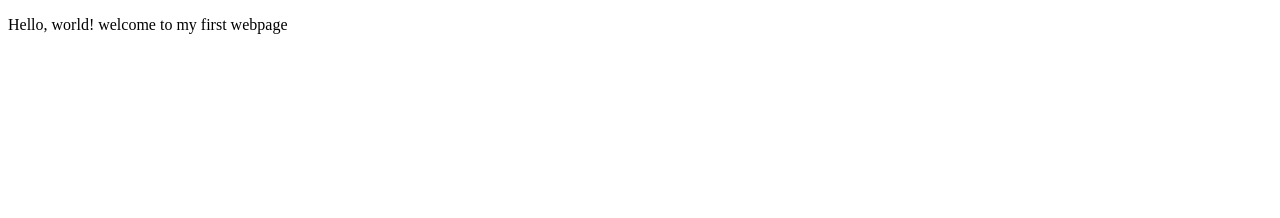
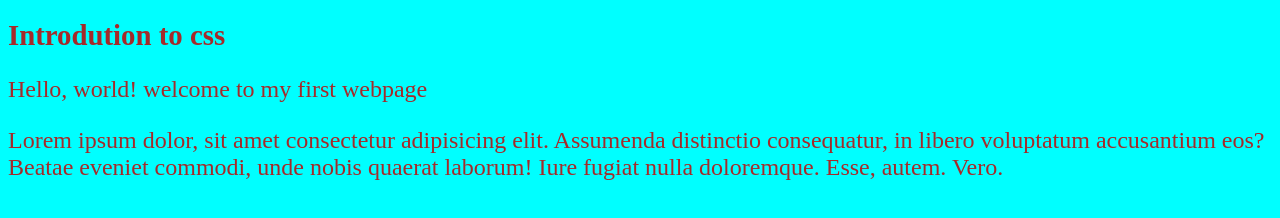
Before and after one commit to JacklineMM/hello-world, a plain HTML site: page my-first-website.html in a window 1280 px wide. Drawn offline with Linux system fonts and the light colour scheme.

Commit message:
css class addes

```diff
--- /dev/null
+++ b/css/styles.css
@@ -0,0 +1,15 @@
+h1 {
+    color: blue;
+    font-size: larger;
+
+}
+body {
+    color: brown;
+    font-style: initial;
+    font-size: x-large;
+    background-color: aqua;
+}
+
+.font-color-blue{
+    color: brown;
+}
--- a/my-first-website.html
+++ b/my-first-website.html
@@ -2,12 +2,15 @@
 <html lang="en">
 <head>
     <title>My first webpage!</title>
+    <link rel="stylesheet" href="./css/styles.css" text ="text/css">
     <meta charset="UTF-8">
     <meta http-equiv="X-UA-Compatible" content="IE=edge">
     <meta name="viewport" content="width=device-width, initial-scale=1.0">
     <title>Document</title>
 </head>
 <body>
+    <h1 class="font-color-blue">Introdution to css</h1>
   <p>Hello, world! welcome to my first webpage</p>
+  <p>Lorem ipsum dolor, sit amet consectetur adipisicing elit. Assumenda distinctio consequatur, in libero voluptatum accusantium eos? Beatae eveniet commodi, unde nobis quaerat laborum! Iure fugiat nulla doloremque. Esse, autem. Vero.</p>
 </body>
 </html>
```
